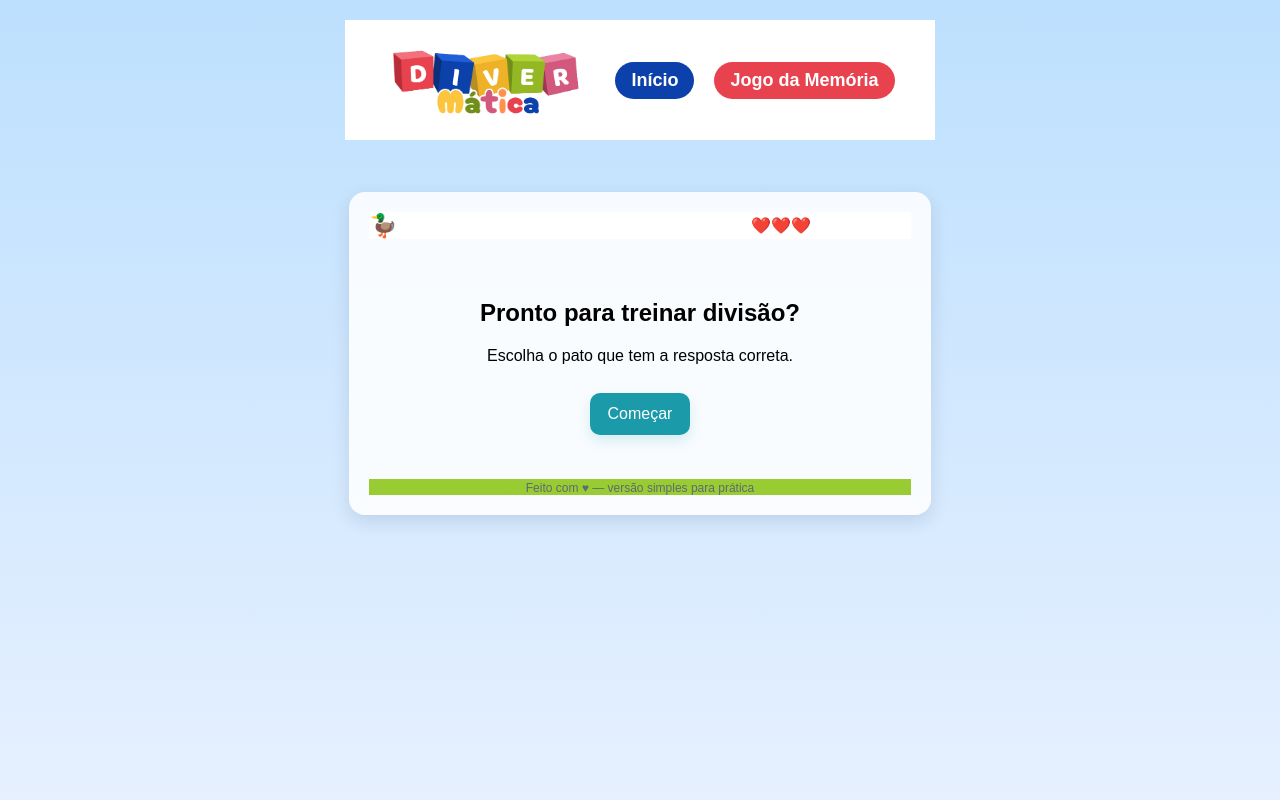
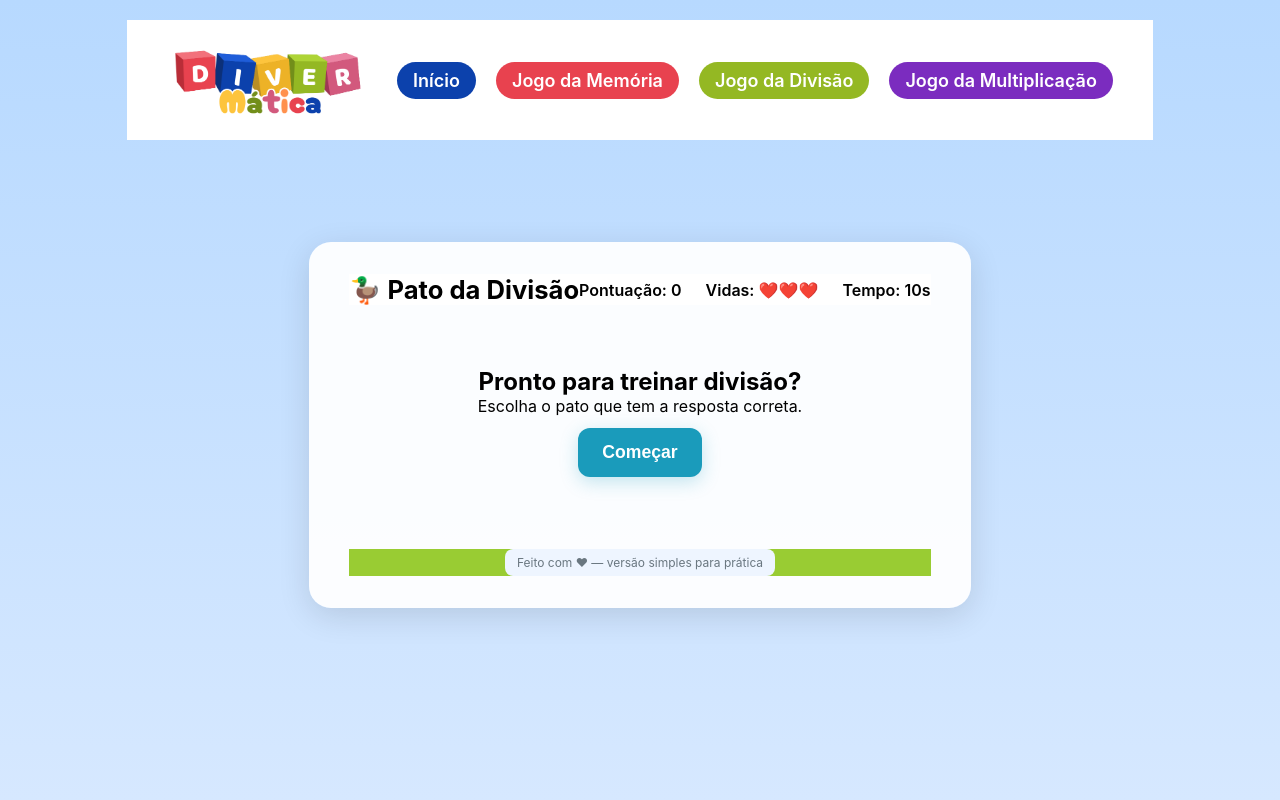
Before and after one commit to Ritaaissac/Divermatica, a Flask app: page /jogo-divisao in a window 1280 px wide. Run offline with Flask 3, Linux system fonts and the light colour scheme; parts of the project's set-up code (start-up, migrations or seed data) failed here and were passed over.

Commit message:
No index, eu mexi no CSS para que o botão ficasse com um gradiente e no html arrumei o problema que tava dando em questão de redirecionar para pagina de jogos. Na base, eu mexi no CSS e adicionei mais botões para os outros jogos no cabeçalho. No jogo da memoria eu tentei arrumar o quadrado que as cartas ficam em cima, mas ainda está dificil de organizar para que fique tudo bem centralizado. E na parte do meu jogo, dei umas melhorias

```diff
--- a/static/css/jogo_memoria.css
+++ b/static/css/jogo_memoria.css
@@ -5,6 +5,12 @@
     background: #F8F8F8;
     box-shadow: 0 10px 30px rgba(0,0,0,0.1);
     margin: 20px auto;
+    width: 400px;
+    height: 400px;
+    display: flex;
+    align-items: center;
+    justify-content: flex-start;
+    padding-left: 10px;
 }
 
 .cards, .card, .view {
--- a/static/css/pato.css
+++ b/static/css/pato.css
@@ -2,45 +2,52 @@
   --bg: linear-gradient(180deg,#bde0fe,#e6f0ff);
   --card: #ffffffdd;
   --accent: #1b9aaa;
+  --accent-light: #c7f3ff;
   --danger: #ff6b6b;
+  --success: #46d980;
   --shadow: 0 6px 18px rgba(9,30,66,0.12);
+
   font-size: 16px;
-  font-family: Inter, system-ui, -apple-system, "Segoe UI", Roboto, "Helvetica Neue", Arial;
+  font-family: Inter, system-ui, -apple-system, "Segoe UI", Roboto;
 }
 
-*{box-sizing:border-box}
-html,body,#root{height:100%}
+*{ box-sizing:border-box; }
+html,body{ height:100%; margin:0; }
+
 body{
-  margin:0;
-  min-height:100vh;
   background:var(--bg);
   display:flex;
   align-items:center;
   justify-content:center;
   padding:20px;
-  -webkit-font-smoothing:antialiased;
 }
 
 .container{
   width:100%;
   max-width:860px;
   background:var(--card);
-  border-radius:16px;
-  padding:20px;
+  border-radius:20px;
+  padding:26px;
   box-shadow:var(--shadow);
+  animation: fadeIn .6s ease;
+}
+
+@keyframes fadeIn{
+  from{ opacity:0; transform:translateY(20px); }
+  to{ opacity:1; transform:translateY(0); }
 }
 
 header{
   display:flex;
+  justify-content:space-between;
   align-items:center;
-  justify-content:space-between;
-  gap:16px;
-  margin-bottom:12px;
+  margin-bottom:18px;
 }
 
 header h1{
+  color: black;
   margin:0;
-  font-size:1.4rem;
+  font-size:1.5rem;
   display:flex;
   align-items:center;
   gap:10px;
@@ -48,100 +55,320 @@ header h1{
 
 .hud{
   display:flex;
-  gap:12px;
   align-items:center;
-  font-weight:600;
+  gap:18px;
+  font-weight:700;
 }
 
-.game{padding:10px 0}
+.hud .low-time{
+  color:var(--danger);
+}
+
 .question-box{
-  background:rgba(0,0,0,0.03);
-  border-radius:12px;
+  background:rgba(0,0,0,0.04);
+  border-radius:14px;
   padding:20px;
   text-align:center;
-  margin-bottom:18px;
+  margin-bottom:20px;
+  animation: pulseQuestion 1.4s infinite ease;
+}
+
+@keyframes pulseQuestion{
+  0%,100%{ transform:scale(1); }
+  50%{ transform:scale(1.01); }
 }
 
 .question{
-  font-size:1.6rem;
+  font-size:1.7rem;
   font-weight:700;
 }
 
 .ducks{
   display:grid;
   grid-template-columns:repeat(2,1fr);
-  gap:12px;
+  gap:14px;
 }
 
 .duck{
-  background:linear-gradient(180deg,#fff,#f7fbff);
-  border-radius:12px;
-  padding:14px;
+  background:white;
+  border-radius:14px;
+  padding:16px;
   display:flex;
   align-items:center;
+  justify-content:center;
   gap:12px;
-  justify-content:center;
   flex-direction:column;
-  box-shadow:0 6px 12px rgba(0,0,0,0.06);
   cursor:pointer;
   user-select:none;
-  transition:transform .18s ease, box-shadow .18s ease;
-  font-weight:700;
+  box-shadow:0 8px 14px rgba(0,0,0,0.08);
+  transition: all .2s ease;
 }
 
-.duck:active{transform:translateY(2px)}
+.duck:hover{
+  transform:translateY(-2px);
+  box-shadow:0 12px 20px rgba(0,0,0,0.12);
+}
+
+.duck:active{
+  transform:translateY(2px);
+}
+
 .duck .duck-emoji{
   font-size:48px;
-  line-height:1;
-}
-
-.duck .num{
-  font-size:1.4rem;
 }
 
 .duck.correct{
-  outline:3px solid #7efc7e66;
-  transform:scale(1.03);
-  box-shadow:0 10px 22px rgba(0,128,0,0.12);
+  border:3px solid var(--success);
+  background:#e8ffe9;
+  animation: correctPop .4s ease;
+}
+
+@keyframes correctPop{
+  0%{ transform:scale(1); }
+  60%{ transform:scale(1.12); }
+  100%{ transform:scale(1); }
 }
 
 .duck.wrong{
-  animation:shake .5s;
-  outline:3px solid #ff6b6b44;
-  transform:translateY(-2px);
+  border:3px solid var(--danger);
+  background:#ffe8e8;
+  animation: shake .45s ease;
 }
 
 @keyframes shake{
-  0%{transform:translateX(0)}
-  20%{transform:translateX(-8px)}
-  40%{transform:translateX(8px)}
-  60%{transform:translateX(-6px)}
-  80%{transform:translateX(6px)}
-  100%{transform:translateX(0)}
+  20%{ transform:translateX(-6px); }
+  40%{ transform:translateX(6px); }
+  60%{ transform:translateX(-5px); }
+  80%{ transform:translateX(5px); }
 }
 
 .overlay{
   text-align:center;
-  padding:28px;
-  border-radius:12px;
+  padding:30px;
 }
 
 .big{
   background:var(--accent);
   color:white;
   border:none;
-  padding:12px 18px;
-  border-radius:10px;
-  font-size:1rem;
+  padding:14px 22px;
+  border-radius:12px;
+  font-size:1.05rem;
   cursor:pointer;
   margin-top:12px;
-  box-shadow:0 6px 14px rgba(27,154,170,0.16);
+  transition:.2s ease;
+  box-shadow:0 6px 14px rgba(27,154,170,0.2);
 }
 
-.hidden{display:none}
-footer{text-align:center;margin-top:16px;color:#5b6b73;font-size:.9rem}
+.big:hover{
+  background:#10707d;
+}
 
-@media (max-width:520px){
-  .ducks{grid-template-columns:1fr}
-  header{flex-direction:column;align-items:flex-start;gap:8px}
+.hidden{ display:none; }
+
+footer{
+  text-align:center;
+  margin-top:20px;
+  color:#4b5b63;
+  font-size:.9rem;
 }
+
+@media(max-width:520px){
+  .ducks{ grid-template-columns:1fr; }
+  header{ flex-direction:column; }
+}
+
+/* ===== RESET ===== */
+* {
+  box-sizing: border-box;
+  margin: 0;
+  padding: 0;
+}
+
+html, body {
+  height: 100%;
+  font-family: "Inter", Arial, sans-serif;
+  background: linear-gradient(180deg, #b7d9ff, #d6e8ff);
+}
+
+/* ===== CONTAINER ===== */
+.container {
+  width: 100%;
+  max-width: 880px;
+  margin: 40px auto;
+  background: #ffffffee;
+  padding: 32px 40px;
+  border-radius: 22px;
+  box-shadow: 0 8px 32px rgba(0, 0, 0, 0.12);
+  animation: fadeIn 0.5s ease-out;
+}
+
+@keyframes fadeIn {
+  from { opacity: 0; transform: translateY(10px); }
+  to { opacity: 1; transform: translateY(0); }
+}
+
+/* ===== HEADER ===== */
+header {
+  display: flex;
+  justify-content: space-between;
+  align-items: center;
+  margin-bottom: 22px;
+}
+
+header h1 {
+  font-size: 1.6rem;
+  font-weight: 700;
+  display: flex;
+  align-items: center;
+  gap: 10px;
+  white-space: nowrap;
+}
+
+.hud {
+  display: flex;
+  align-items: center;
+  gap: 24px;
+  font-size: 1rem;
+  font-weight: 600;
+  color: #000000;
+}
+
+/* Timer crítico */
+.low-time {
+  color: #d62828;
+}
+
+/* ===== QUESTION BOX ===== */
+.question-box {
+  background: #f2f6ff;
+  padding: 22px;
+  border-radius: 16px;
+  text-align: center;
+  margin-bottom: 26px;
+  border: 2px solid #e3ecff;
+}
+
+.question {
+  font-size: 2rem;
+  font-weight: 700;
+}
+
+/* ===== DUCK GRID ===== */
+.ducks {
+  display: grid;
+  grid-template-columns: repeat(2, 1fr);
+  gap: 18px;
+}
+
+.duck {
+  background: white;
+  padding: 22px;
+  border-radius: 16px;
+  cursor: pointer;
+  text-align: center;
+  box-shadow: 0 5px 18px rgba(0,0,0,0.08);
+  border: 2px solid transparent;
+  transition: all 0.25s ease;
+}
+
+.duck:hover {
+  transform: translateY(-4px);
+  box-shadow: 0 8px 22px rgba(0,0,0,0.12);
+}
+
+.duck-emoji {
+  font-size: 54px;
+  margin-bottom: 6px;
+}
+
+/* ===== FEEDBACK ===== */
+.duck.correct {
+  border-color: #4CAF50;
+  background: #e9ffe9;
+  animation: correctPop 0.35s ease;
+}
+
+.duck.wrong {
+  border-color: #e63946;
+  background: #ffe8e8;
+  animation: shake 0.4s ease;
+}
+
+@keyframes correctPop {
+  0% { transform: scale(1); }
+  50% { transform: scale(1.12); }
+  100% { transform: scale(1); }
+}
+
+@keyframes shake {
+  25% { transform: translateX(-5px); }
+  50% { transform: translateX(5px); }
+  75% { transform: translateX(-3px); }
+  100% { transform: translateX(0); }
+}
+
+/* ===== BUTTONS ===== */
+.big {
+  padding: 14px 24px;
+  background: #1a9bbb;
+  color: white;
+  border: none;
+  border-radius: 12px;
+  cursor: pointer;
+  font-size: 1.1rem;
+  font-weight: 600;
+  transition: 0.25s;
+  box-shadow: 0 5px 18px rgba(26, 155, 187, 0.25);
+}
+
+.big:hover {
+  background: #147f95;
+  transform: translateY(-2px);
+}
+
+/* ===== SCREENS ===== */
+.hidden {
+  display: none !important;
+}
+
+.overlay {
+  text-align: center;
+  padding: 40px 0;
+}
+
+/* ===== FOOTER ===== */
+footer {
+  margin-top: 32px;
+  text-align: center;
+  color: #6a7780;
+  font-size: 0.9rem;
+}
+
+footer small {
+  background: #eef5ff;
+  padding: 6px 12px;
+  border-radius: 8px;
+  display: inline-block;
+}
+
+/* ===== RESPONSIVE ===== */
+@media (max-width: 540px) {
+
+  header {
+    flex-direction: column;
+    gap: 14px;
+  }
+
+  .ducks {
+    grid-template-columns: 1fr;
+  }
+
+  .question {
+    font-size: 1.6rem;
+  }
+
+  .duck {
+    padding: 18px;
+  }
+}
--- a/static/js/pato.js
+++ b/static/js/pato.js
@@ -1,6 +1,5 @@
-// script.js - jogo Pato da Divisão
 (() => {
-  // Elementos
+  // ELEMENTOS
   const startBtn = document.getElementById('start-btn');
   const restartBtn = document.getElementById('restart-btn');
   const startScreen = document.getElementById('start-screen');
@@ -13,29 +12,36 @@
   const timerEl = document.getElementById('timer');
   const finalScoreEl = document.getElementById('final-score');
 
-  // Estado
+  // ESTADO
   let score = 0;
   let lives = 3;
   let timeLeft = 10;
   let timerId = null;
   let correctAnswer = null;
 
-  // Config
+  let combo = 0;
+  let level = 1;
+
+  // CONFIGURAÇÕES
   const POINTS = 10;
-  const TIME_PER_QUESTION = 10;
+  const TIME_PER_Q = 10;
 
   function resetState() {
     score = 0;
     lives = 3;
-    timeLeft = TIME_PER_QUESTION;
-    correctAnswer = null;
+    combo = 0;
+    level = 1;
+    timeLeft = TIME_PER_Q;
     updateHUD();
   }
 
   function updateHUD() {
-    scoreEl.textContent = `Pontuação: ${score}`;
+    scoreEl.textContent = `Pontuação: ${score}  | Combo x${combo}`;
     livesEl.innerHTML = `Vidas: ${'❤️'.repeat(lives)}`;
     timerEl.textContent = `Tempo: ${timeLeft}s`;
+
+    if (timeLeft <= 3) timerEl.classList.add('low-time');
+    else timerEl.classList.remove('low-time');
   }
 
   function startGame() {
@@ -54,7 +60,7 @@
   }
 
   function loseLife() {
-    lives -= 1;
+    lives--;
     if (lives <= 0) {
       lives = 0;
       updateHUD();
@@ -65,151 +71,120 @@
     }
   }
 
-  function pickOptions(correct) {
-    // Gera 3 alternativas erradas (distintas e plausíveis)
-    const opts = new Set();
-    opts.add(correct);
-    while (opts.size < 4) {
-      // variação relativa: +/- até 40% ou número pequeno
-      let delta = Math.floor(Math.random() * Math.max(3, Math.floor(correct * 0.4))) + 1;
-      if (Math.random() < 0.5) delta = -delta;
-      let candidate = correct + delta;
-      if (candidate <= 0) candidate = Math.abs(candidate) + 2;
-      opts.add(candidate);
-    }
-    // Embaralhar e retornar array
-    return shuffle(Array.from(opts));
-  }
-
-  function shuffle(array) {
-    for (let i = array.length - 1; i > 0; i--) {
-      const j = Math.floor(Math.random() * (i + 1));
-      [array[i], array[j]] = [array[j], array[i]];
-    }
-    return array;
-  }
-
   function difficultySettings() {
-    // aumenta intervalo de quociente conforme pontuação
-    // retorna maxQuotient
     if (score < 40) return 10;
     if (score < 100) return 18;
     return 30;
   }
 
   function generateDivision() {
-    const maxQuot = difficultySettings();
-    const quotient = Math.floor(Math.random() * (maxQuot - 1)) + 2; // 2..maxQuot
-    const divisor = Math.floor(Math.random() * 11) + 2; // 2..12
-    const dividend = quotient * divisor;
-    return { dividend, divisor, quotient };
+    const maxQ = difficultySettings();
+    const quotient = Math.floor(Math.random() * (maxQ - 1)) + 2;
+    const divisor = Math.floor(Math.random() * 11) + 2;
+    return { dividend: quotient * divisor, divisor, quotient };
+  }
+
+  function pickOptions(correct) {
+    const opts = new Set([correct]);
+    while (opts.size < 4) {
+      let delta = Math.floor(Math.random() * Math.max(3, Math.floor(correct * 0.4))) + 1;
+      if (Math.random() < 0.5) delta = -delta;
+
+      let cand = correct + delta;
+      if (cand <= 0) cand = Math.abs(cand) + 2;
+
+      opts.add(cand);
+    }
+    return shuffle([...opts]);
+  }
+
+  function shuffle(arr) {
+    for (let i = arr.length - 1; i > 0; i--) {
+      const j = Math.floor(Math.random() * (i + 1));
+      [arr[i], arr[j]] = [arr[j], arr[i]];
+    }
+    return arr;
   }
 
   function nextQuestion() {
     clearInterval(timerId);
-    timeLeft = TIME_PER_QUESTION;
+    timeLeft = TIME_PER_Q;
     updateHUD();
 
     const { dividend, divisor, quotient } = generateDivision();
     correctAnswer = quotient;
     questionEl.textContent = `${dividend} ÷ ${divisor} = ?`;
 
-    // montar opções
-    const options = pickOptions(quotient);
+    const opts = pickOptions(quotient);
+    ducksEl.innerHTML = '';
 
-    // limpar e renderizar
-    ducksEl.innerHTML = '';
-    options.forEach((num) => {
+    opts.forEach(num => {
       const btn = document.createElement('button');
       btn.className = 'duck';
-      btn.setAttribute('data-value', String(num));
+      btn.dataset.value = num;
       btn.innerHTML = `
-        <div class="duck-emoji" aria-hidden="true">🦆</div>
+        <div class="duck-emoji">🦆</div>
         <div class="num">${num}</div>
       `;
       btn.addEventListener('click', onDuckClick);
       ducksEl.appendChild(btn);
     });
 
-    // iniciar timer
     timerId = setInterval(() => {
-      timeLeft -= 1;
+      timeLeft--;
+      updateHUD();
       if (timeLeft <= 0) {
         clearInterval(timerId);
-        timerEl.textContent = `Tempo: 0s`;
-        // tratar como erro por tempo esgotado
-        handleWrongSelection(null, true);
-      } else {
-        timerEl.textContent = `Tempo: ${timeLeft}s`;
+        handleWrong(null, true);
       }
     }, 1000);
   }
 
   function onDuckClick(e) {
-    const btn = e.currentTarget;
-    const value = Number(btn.getAttribute('data-value'));
-    if (value === correctAnswer) {
-      handleCorrectSelection(btn);
+    const val = Number(e.currentTarget.dataset.value);
+    if (val === correctAnswer) {
+      handleCorrect(e.currentTarget);
     } else {
-      handleWrongSelection(btn, false);
+      handleWrong(e.currentTarget, false);
     }
   }
 
-  function handleCorrectSelection(btn) {
+  function handleCorrect(btn) {
     clearInterval(timerId);
-    score += POINTS;
+
+    btn.classList.add('correct');
+
+    combo++;
+    score += POINTS + combo;
+
+    if (combo % 5 === 0) level++;
+
     updateHUD();
-    // animação visual
-    if (btn) {
-      btn.classList.add('correct');
-    }
-    // brevíssima espera antes da próxima pergunta para efeito
-    setTimeout(() => {
-      nextQuestion();
-    }, 700);
+
+    setTimeout(nextQuestion, 650);
   }
 
-  function handleWrongSelection(btn, byTimeout) {
+  function handleWrong(btn, timeout) {
     clearInterval(timerId);
-    // marcar errado
-    if (btn) {
+
+    combo = 0;
+    updateHUD();
+
+    if (timeout) {
+      document.querySelectorAll('.duck').forEach(d => d.classList.add('wrong'));
+    } else if (btn) {
       btn.classList.add('wrong');
-    } else {
-      // se por tempo, piscar todos
-      Array.from(document.querySelectorAll('.duck')).forEach((d) => d.classList.add('wrong'));
     }
 
-    // revelar a resposta correta brevemente
-    Array.from(document.querySelectorAll('.duck')).forEach((d) => {
-      const val = Number(d.getAttribute('data-value'));
-      if (val === correctAnswer) {
-        d.classList.add('correct');
-      }
-      // remover listeners para evitar cliques múltiplos
+    document.querySelectorAll('.duck').forEach(d => {
+      if (Number(d.dataset.value) === correctAnswer) d.classList.add('correct');
       d.replaceWith(d.cloneNode(true));
     });
 
-    // perder vida
-    setTimeout(() => {
-      loseLife();
-    }, 700);
+    setTimeout(() => loseLife(), 700);
   }
 
-  // event listeners
   startBtn.addEventListener('click', startGame);
   restartBtn.addEventListener('click', startGame);
 
-  // acessibilidade: tecla 1-4 para escolher (apenas quando jogo ativo)
-  window.addEventListener('keydown', (ev) => {
-    if (gameEl.classList.contains('hidden')) return;
-    const k = ev.key;
-    if (['1','2','3','4'].includes(k)) {
-      const idx = Number(k) - 1;
-      const ducks = document.querySelectorAll('.duck');
-      if (ducks[idx]) ducks[idx].click();
-    }
-  });
-
-  // Inicia HUD
-  updateHUD();
 })();
--- a/templates/base.html
+++ b/templates/base.html
@@ -36,6 +36,14 @@
             background: #94b823;
         }
 
+        #btn_roxo {
+            background: #7b2cbf;
+        }
+
+        #btn_laranja {
+            background: #ff8c42;
+        }
+
         /* Hover — mantém o efeito para todas as cores */
         .nav-links a:hover {
             transform: translateY(-3px);
@@ -59,8 +67,10 @@
             </a>
 
             <div class="nav-links">
-                <a href="{{ url_for('index') }}" id="btn_azul">Início</a>
+                <a href="{{ url_for('jogos_index') }}" id="btn_azul">Início</a>
                 <a href="{{ url_for('jogo_memoria') }}" id="btn_amarelo">Jogo da Memória</a>
+                <a href="{{ url_for('jogo_divisao') }}" id="btn_verde">Jogo da Divisão</a>
+                <a href="{{ url_for('jogo_multiplicacao') }}" id="btn_roxo">Jogo da Multiplicação</a>
             </div>
 
         </nav>
--- a/templates/index.html
+++ b/templates/index.html
@@ -8,8 +8,11 @@
 </head>
 <body>
     <img src="{{ url_for('static', filename='static/images/D-removebg-preview.png') }}">
+    <div class="triangulo">
+
+    </div>
     <div class="circulo">
-        <button><a href="{{ url_for('jogos_index') }}">Go to Jogos</a></button>
+        <a href="{{ url_for('jogos_index') }}"><button>Go to Jogos</button></a>
     </div>
     <div class="triangulo">
 
```
Also changed, not shown: extensions/__init__.py (deleted, +0 -8 lines), static/css/index.css (+5 -5 lines), instance/usuarios.db (added).
